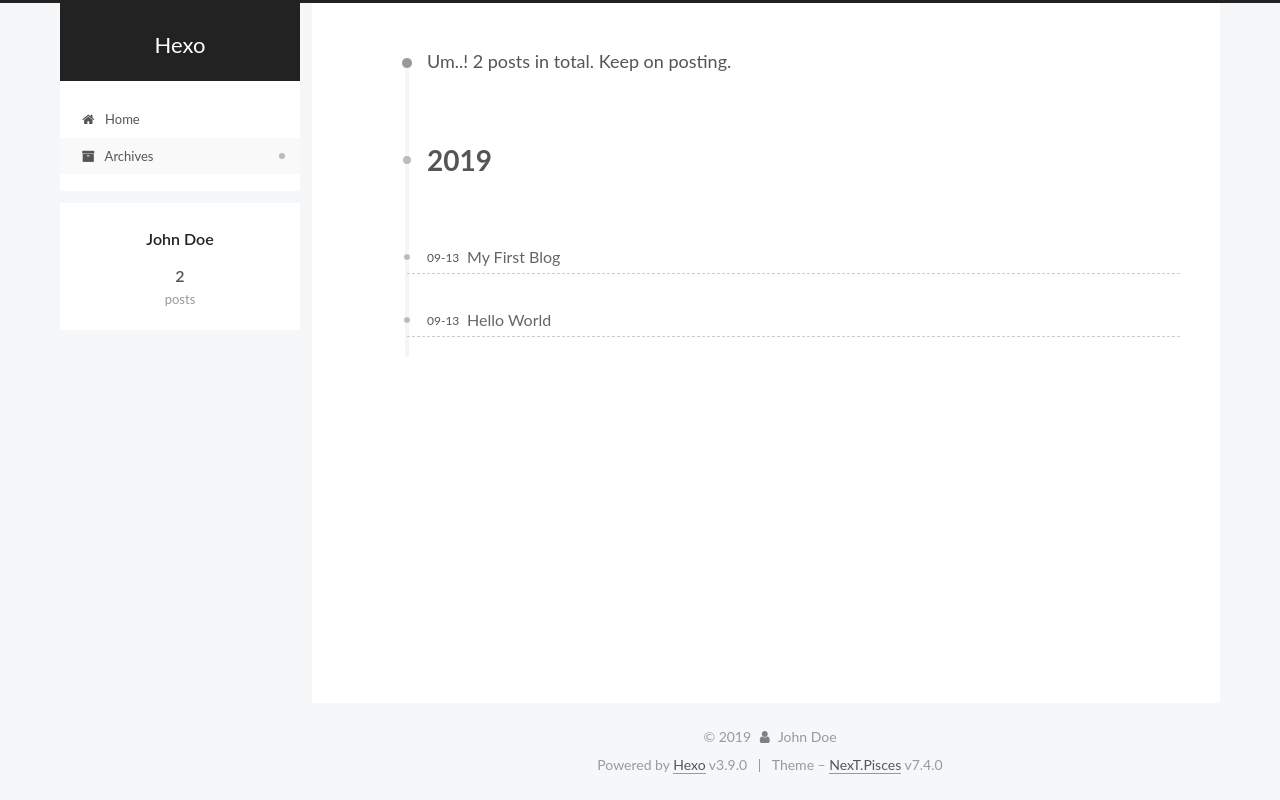
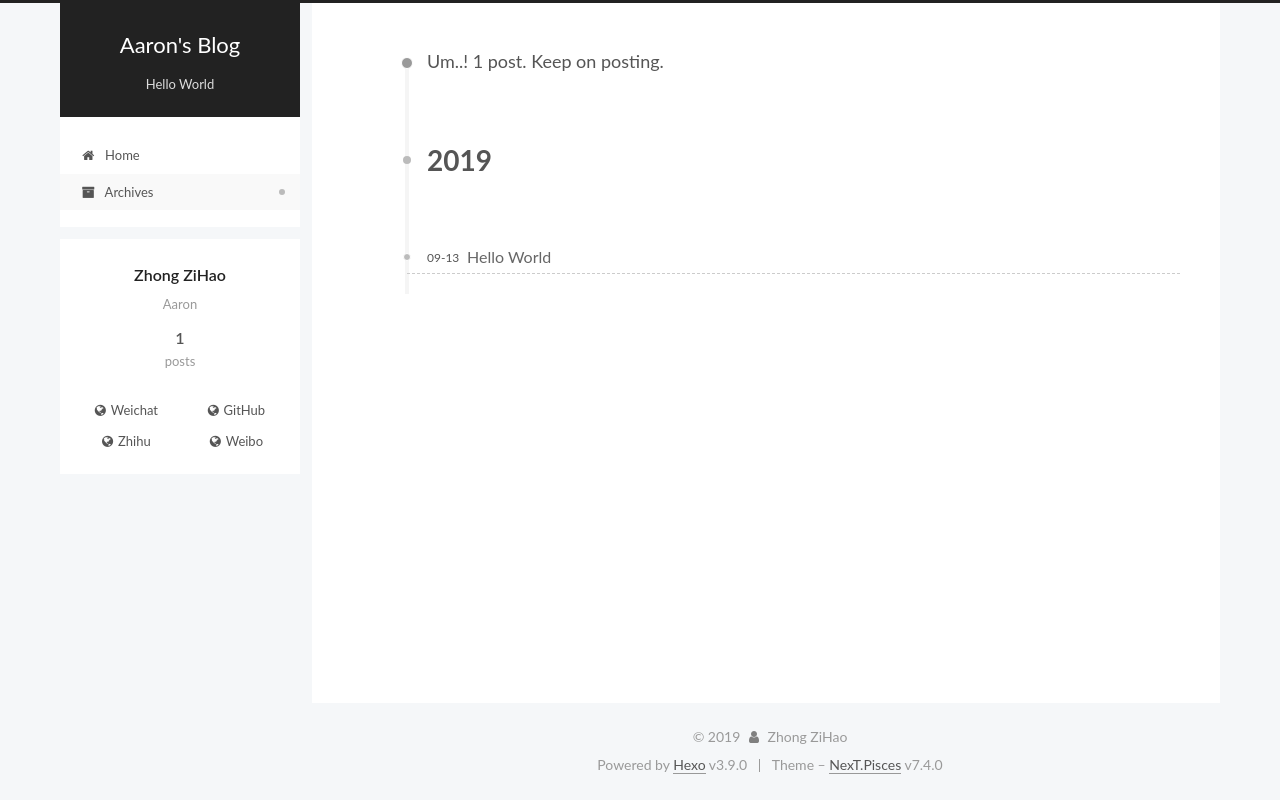
Before and after one commit to coderAatrox/coderAatrox.github.io, a plain HTML site: page archives/2019/09/index.html in a window 1280 px wide. Drawn offline with Linux system fonts and the light colour scheme.

Commit message:
Site updated: 2019-09-14 10:09:28

```diff
--- a/archives/2019/09/index.html
+++ b/archives/2019/09/index.html
@@ -4,7 +4,7 @@
 
 
 
-<html lang="en">
+<html lang="zh-Hans">
 <head>
   <meta charset="UTF-8">
 <meta name="viewport" content="width=device-width, initial-scale=1, maximum-scale=2">
@@ -55,13 +55,16 @@
   };
 </script>
 
-  <meta property="og:type" content="website">
-<meta property="og:title" content="Hexo">
+  <meta name="description" content="Aaron">
+<meta property="og:type" content="website">
+<meta property="og:title" content="Aaron&#39;s Blog">
 <meta property="og:url" content="http://yoursite.com/archives/2019/09/index.html">
-<meta property="og:site_name" content="Hexo">
-<meta property="og:locale" content="en">
+<meta property="og:site_name" content="Aaron&#39;s Blog">
+<meta property="og:description" content="Aaron">
+<meta property="og:locale" content="zh-Hans">
 <meta name="twitter:card" content="summary">
-<meta name="twitter:title" content="Hexo">
+<meta name="twitter:title" content="Aaron&#39;s Blog">
+<meta name="twitter:description" content="Aaron">
   <link rel="canonical" href="http://yoursite.com/archives/2019/09/">
 
 
@@ -76,7 +79,7 @@
   };
 </script>
 
-  <title>Archive | Hexo</title>
+  <title>Archive | Aaron's Blog</title>
 
 
 
@@ -112,7 +115,7 @@
 
 </head>
 
-<body itemscope itemtype="http://schema.org/WebPage" lang="en">
+<body itemscope itemtype="http://schema.org/WebPage" lang="zh-Hans">
   <div class="container use-motion">
     <div class="headband"></div>
 
@@ -123,10 +126,12 @@
     <div>
       <a href="/" class="brand" rel="start">
         <span class="logo-line-before"><i></i></span>
-        <span class="site-title">Hexo</span>
+        <span class="site-title">Aaron's Blog</span>
         <span class="logo-line-after"><i></i></span>
       </a>
     </div>
+        <p class="site-subtitle">Hello World</p>
+
   </div>
 
   <div class="site-nav-toggle">
@@ -208,7 +213,7 @@
 
 
 
-        <span class="collection-header">Um..! 2 posts in total. Keep on posting.</span>
+        <span class="collection-header">Um..! 1 post. Keep on posting.</span>
       </div>
 
 
@@ -222,35 +227,6 @@
     <div class="collection-year">
       <h1 class="collection-header">2019</h1>
     </div>
-
-
-  <article itemscope itemtype="http://schema.org/Article">
-    <header class="post-header">
-
-      <h2 class="post-title">
-
-          <a class="post-title-link" href="/2019/09/13/diy/" itemprop="url">
-            <span itemprop="name">My First Blog</span>
-          </a>
-
-      </h2>
-
-      <div class="post-meta">
-        <time class="post-time" itemprop="dateCreated"
-              datetime="2019-09-13T11:26:54+08:00"
-              content="2019-09-13">
-          09-13
-        </time>
-      </div>
-
-    </header>
-  </article>
-
-
-
-
-
-
 
 
   <article itemscope itemtype="http://schema.org/Article">
@@ -321,20 +297,66 @@
 
       <div class="site-overview-wrap sidebar-panel">
         <div class="site-author motion-element" itemprop="author" itemscope itemtype="http://schema.org/Person">
-  <p class="site-author-name" itemprop="name">John Doe</p>
-  <div class="site-description" itemprop="description"></div>
+  <p class="site-author-name" itemprop="name">Zhong ZiHao</p>
+  <div class="site-description" itemprop="description">Aaron</div>
 </div>
   <nav class="site-state motion-element">
       <div class="site-state-item site-state-posts">
 
           <a href="/archives/">
 
-          <span class="site-state-item-count">2</span>
+          <span class="site-state-item-count">1</span>
           <span class="site-state-item-name">posts</span>
         </a>
       </div>
 
   </nav>
+  <div class="links-of-author motion-element">
+      <span class="links-of-author-item">
+
+
+
+
+
+
+
+        <a href="/wechat" title="Weichat &rarr; /wechat"><i class="fa fa-fw fa-globe"></i>Weichat</a>
+      </span>
+
+      <span class="links-of-author-item">
+
+
+
+
+
+
+
+        <a href="https://github.com/coderAatrox" title="GitHub &rarr; https://github.com/coderAatrox" rel="noopener" target="_blank"><i class="fa fa-fw fa-globe"></i>GitHub</a>
+      </span>
+
+      <span class="links-of-author-item">
+
+
+
+
+
+
+
+        <a href="https://www.zhihu.com/people/zhong-zi-hao-42-83" title="Zhihu &rarr; https://www.zhihu.com/people/zhong-zi-hao-42-83" rel="noopener" target="_blank"><i class="fa fa-fw fa-globe"></i>Zhihu</a>
+      </span>
+
+      <span class="links-of-author-item">
+
+
+
+
+
+
+
+        <a href="https://weibo.com/5729285113/profile?rightmod=1&wvr=6&mod=personinfo&is_all=1" title="Weibo &rarr; https://weibo.com/5729285113/profile?rightmod=1&wvr=6&mod=personinfo&is_all=1" rel="noopener" target="_blank"><i class="fa fa-fw fa-globe"></i>Weibo</a>
+      </span>
+
+  </div>
 
 
 
@@ -354,7 +376,7 @@
   <span class="with-love" id="animate">
     <i class="fa fa-user"></i>
   </span>
-  <span class="author" itemprop="copyrightHolder">John Doe</span>
+  <span class="author" itemprop="copyrightHolder">Zhong ZiHao</span>
 </div>
   <div class="powered-by">Powered by <a href="https://hexo.io" class="theme-link" rel="noopener" target="_blank">Hexo</a> v3.9.0</div>
   <span class="post-meta-divider">|</span>
--- a/css/main.css
+++ b/css/main.css
@@ -1673,7 +1673,7 @@ article:last-child .post-eof {
 }
 .links-of-author a::before,
 .links-of-author span.exturl::before {
-  background: #ff52ff;
+  background: #ffd954;
   border-radius: 50%;
   content: ' ';
   display: inline-block;
--- a/index.html
+++ b/index.html
@@ -4,7 +4,7 @@
 
 
 
-<html lang="en">
+<html lang="zh-Hans">
 <head>
   <meta charset="UTF-8">
 <meta name="viewport" content="width=device-width, initial-scale=1, maximum-scale=2">
@@ -55,13 +55,16 @@
   };
 </script>
 
-  <meta property="og:type" content="website">
-<meta property="og:title" content="Hexo">
+  <meta name="description" content="Aaron">
+<meta property="og:type" content="website">
+<meta property="og:title" content="Aaron&#39;s Blog">
 <meta property="og:url" content="http://yoursite.com/index.html">
-<meta property="og:site_name" content="Hexo">
-<meta property="og:locale" content="en">
+<meta property="og:site_name" content="Aaron&#39;s Blog">
+<meta property="og:description" content="Aaron">
+<meta property="og:locale" content="zh-Hans">
 <meta name="twitter:card" content="summary">
-<meta name="twitter:title" content="Hexo">
+<meta name="twitter:title" content="Aaron&#39;s Blog">
+<meta name="twitter:description" content="Aaron">
   <link rel="canonical" href="http://yoursite.com/">
 
 
@@ -76,7 +79,7 @@
   };
 </script>
 
-  <title>Hexo</title>
+  <title>Aaron's Blog</title>
 
 
 
@@ -112,7 +115,7 @@
 
 </head>
 
-<body itemscope itemtype="http://schema.org/WebPage" lang="en">
+<body itemscope itemtype="http://schema.org/WebPage" lang="zh-Hans">
   <div class="container use-motion">
     <div class="headband"></div>
 
@@ -123,10 +126,12 @@
     <div>
       <a href="/" class="brand" rel="start">
         <span class="logo-line-before"><i></i></span>
-        <span class="site-title">Hexo</span>
+        <span class="site-title">Aaron's Blog</span>
         <span class="logo-line-after"><i></i></span>
       </a>
     </div>
+        <p class="site-subtitle">Hello World</p>
+
   </div>
 
   <div class="site-nav-toggle">
@@ -190,90 +195,16 @@
 
 
   <div class="post-block home">
-    <link itemprop="mainEntityOfPage" href="http://yoursite.com/2019/09/13/diy/">
+    <link itemprop="mainEntityOfPage" href="http://yoursite.com/2019/09/13/hello-world/">
 
     <span hidden itemprop="author" itemscope itemtype="http://schema.org/Person">
-      <meta itemprop="name" content="John Doe">
-      <meta itemprop="description" content="">
+      <meta itemprop="name" content="Zhong ZiHao">
+      <meta itemprop="description" content="Aaron">
       <meta itemprop="image" content="/images/avatar.gif">
     </span>
 
     <span hidden itemprop="publisher" itemscope itemtype="http://schema.org/Organization">
-      <meta itemprop="name" content="Hexo">
-    </span>
-      <header class="post-header">
-        <h1 class="post-title" itemprop="name headline">
-
-            <a href="/2019/09/13/diy/" class="post-title-link" itemprop="url">My First Blog</a>
-
-        </h1>
-
-        <div class="post-meta">
-            <span class="post-meta-item">
-              <span class="post-meta-item-icon">
-                <i class="fa fa-calendar-o"></i>
-              </span>
-              <span class="post-meta-item-text">Posted on</span>
-
-
-
-
-
-              <time title="Created: 2019-09-13 11:26:54 / Modified: 11:29:26" itemprop="dateCreated datePublished" datetime="2019-09-13T11:26:54+08:00">2019-09-13</time>
-            </span>
-
-
-
-
-
-
-
-
-        </div>
-      </header>
-
-
-
-
-    <div class="post-body" itemprop="articleBody">
-
-
-          <p>This is my first blog. </p>
-<p>Do what I love do.</p>
-
-
-
-    </div>
-
-
-
-
-      <footer class="post-footer">
-          <div class="post-eof"></div>
-
-      </footer>
-  </div>
-
-
-
-  </article>
-
-
-        <article itemscope itemtype="http://schema.org/Article">
-
-
-
-  <div class="post-block home">
-    <link itemprop="mainEntityOfPage" href="http://yoursite.com/2019/09/13/hello-world/">
-
-    <span hidden itemprop="author" itemscope itemtype="http://schema.org/Person">
-      <meta itemprop="name" content="John Doe">
-      <meta itemprop="description" content="">
-      <meta itemprop="image" content="/images/avatar.gif">
-    </span>
-
-    <span hidden itemprop="publisher" itemscope itemtype="http://schema.org/Organization">
-      <meta itemprop="name" content="Hexo">
+      <meta itemprop="name" content="Aaron's Blog">
     </span>
       <header class="post-header">
         <h1 class="post-title" itemprop="name headline">
@@ -378,20 +309,66 @@
 
       <div class="site-overview-wrap sidebar-panel">
         <div class="site-author motion-element" itemprop="author" itemscope itemtype="http://schema.org/Person">
-  <p class="site-author-name" itemprop="name">John Doe</p>
-  <div class="site-description" itemprop="description"></div>
+  <p class="site-author-name" itemprop="name">Zhong ZiHao</p>
+  <div class="site-description" itemprop="description">Aaron</div>
 </div>
   <nav class="site-state motion-element">
       <div class="site-state-item site-state-posts">
 
           <a href="/archives/">
 
-          <span class="site-state-item-count">2</span>
+          <span class="site-state-item-count">1</span>
           <span class="site-state-item-name">posts</span>
         </a>
       </div>
 
   </nav>
+  <div class="links-of-author motion-element">
+      <span class="links-of-author-item">
+
+
+
+
+
+
+
+        <a href="/wechat" title="Weichat &rarr; /wechat"><i class="fa fa-fw fa-globe"></i>Weichat</a>
+      </span>
+
+      <span class="links-of-author-item">
+
+
+
+
+
+
+
+        <a href="https://github.com/coderAatrox" title="GitHub &rarr; https://github.com/coderAatrox" rel="noopener" target="_blank"><i class="fa fa-fw fa-globe"></i>GitHub</a>
+      </span>
+
+      <span class="links-of-author-item">
+
+
+
+
+
+
+
+        <a href="https://www.zhihu.com/people/zhong-zi-hao-42-83" title="Zhihu &rarr; https://www.zhihu.com/people/zhong-zi-hao-42-83" rel="noopener" target="_blank"><i class="fa fa-fw fa-globe"></i>Zhihu</a>
+      </span>
+
+      <span class="links-of-author-item">
+
+
+
+
+
+
+
+        <a href="https://weibo.com/5729285113/profile?rightmod=1&wvr=6&mod=personinfo&is_all=1" title="Weibo &rarr; https://weibo.com/5729285113/profile?rightmod=1&wvr=6&mod=personinfo&is_all=1" rel="noopener" target="_blank"><i class="fa fa-fw fa-globe"></i>Weibo</a>
+      </span>
+
+  </div>
 
 
 
@@ -411,7 +388,7 @@
   <span class="with-love" id="animate">
     <i class="fa fa-user"></i>
   </span>
-  <span class="author" itemprop="copyrightHolder">John Doe</span>
+  <span class="author" itemprop="copyrightHolder">Zhong ZiHao</span>
 </div>
   <div class="powered-by">Powered by <a href="https://hexo.io" class="theme-link" rel="noopener" target="_blank">Hexo</a> v3.9.0</div>
   <span class="post-meta-divider">|</span>
```
Also changed, not shown: 2019/09/13/hello-world/index.html (+61 -29 lines), archives/2019/index.html (+65 -43 lines), archives/index.html (+65 -43 lines).
